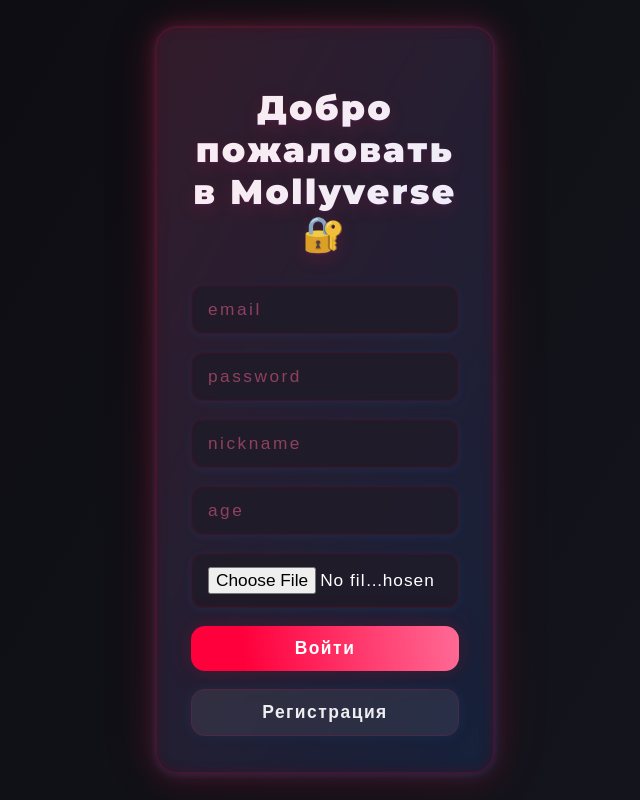
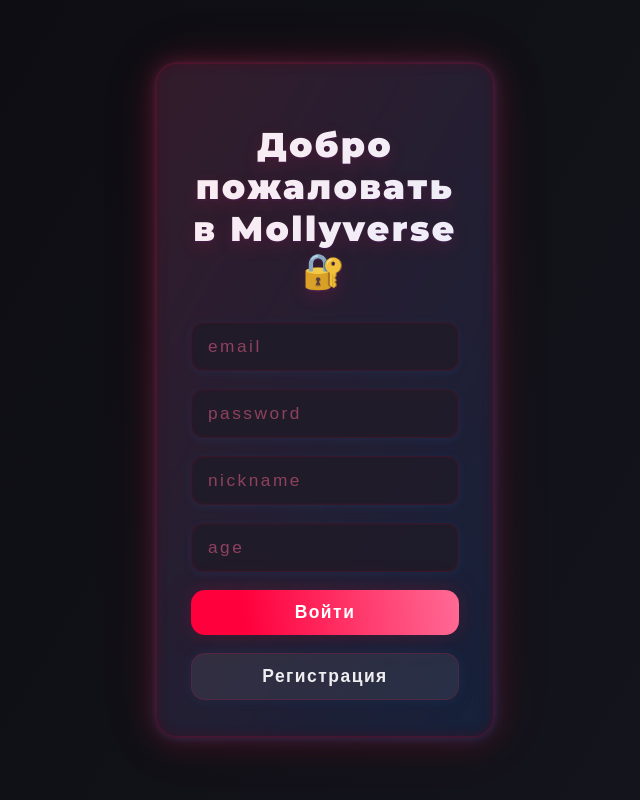
Before and after one commit to tamifront/Mollyverse, a React (Vite) app: page / in a window 1280 px wide. Shown: the whole page, without its empty margins (315-955 px from the left). Built offline with nearby package versions, Linux system fonts and the light colour scheme; no server answers.

Commit message:
update again

```diff
--- a/src/pages/Login.jsx
+++ b/src/pages/Login.jsx
@@ -7,7 +7,6 @@ export default function Login() {
   const [password, setPassword] = useState("")
   const [nickname, setNickname] = useState("")
   const [age, setAge] = useState("")
-const [avatar, setAvatar] = useState(null)
 
   async function login() {
     const { data, error } = await supabase.auth.signInWithPassword({
@@ -23,7 +22,6 @@ const [avatar, setAvatar] = useState(null)
     }
   }
 
-
   async function register() {
     const { error } = await supabase.auth.signUp({
       email,
@@ -36,7 +34,7 @@ const [avatar, setAvatar] = useState(null)
     }
 
     // сразу логин
-    const { error: loginError } = await supabase.auth.signInWithPassword({
+    const { data: userData, error: loginError } = await supabase.auth.signInWithPassword({
       email,
       password
     })
@@ -47,26 +45,19 @@ const [avatar, setAvatar] = useState(null)
     }
 
     alert("Аккаунт создан и ты вошла 🚀")
-    let avatarUrl = ""
 
-    if (avatar) {
-      const fileName = `${user.id}-${avatar.name}`
-
-      const { data: uploadData, error: uploadError } =
-        await supabase.storage.from("avatars").upload(fileName, avatar)
-
-      if (uploadError) {
-        alert(uploadError.message)
-      } else {
-        avatarUrl = uploadData.path
-      }
+    // user id берем из результата логина
+    const user = userData && userData.user
+    if (!user) {
+      alert("Ошибка получения информации о пользователе.")
+      return
     }
 
     await supabase.from("profiles").upsert({
       id: user.id,
       nickname,
       age,
-      avatar_url: avatarUrl
+      avatar_url: "" // пустой, так как аватар не загружаем
     })
 
     alert("Аккаунт создан 🚀 теперь войди")
@@ -101,10 +92,7 @@ const [avatar, setAvatar] = useState(null)
           onChange={(e) => setAge(e.target.value)}
         />
 
-<input
-  type="file"
-  onChange={(e) => setAvatar(e.target.files[0])}
-/>
+        {/* input для аватара удалён */}
 
         <button onClick={login}>Войти</button>
         <button onClick={register}>Регистрация</button>
```
Lines whose indentation alone changed are shown as unchanged.
